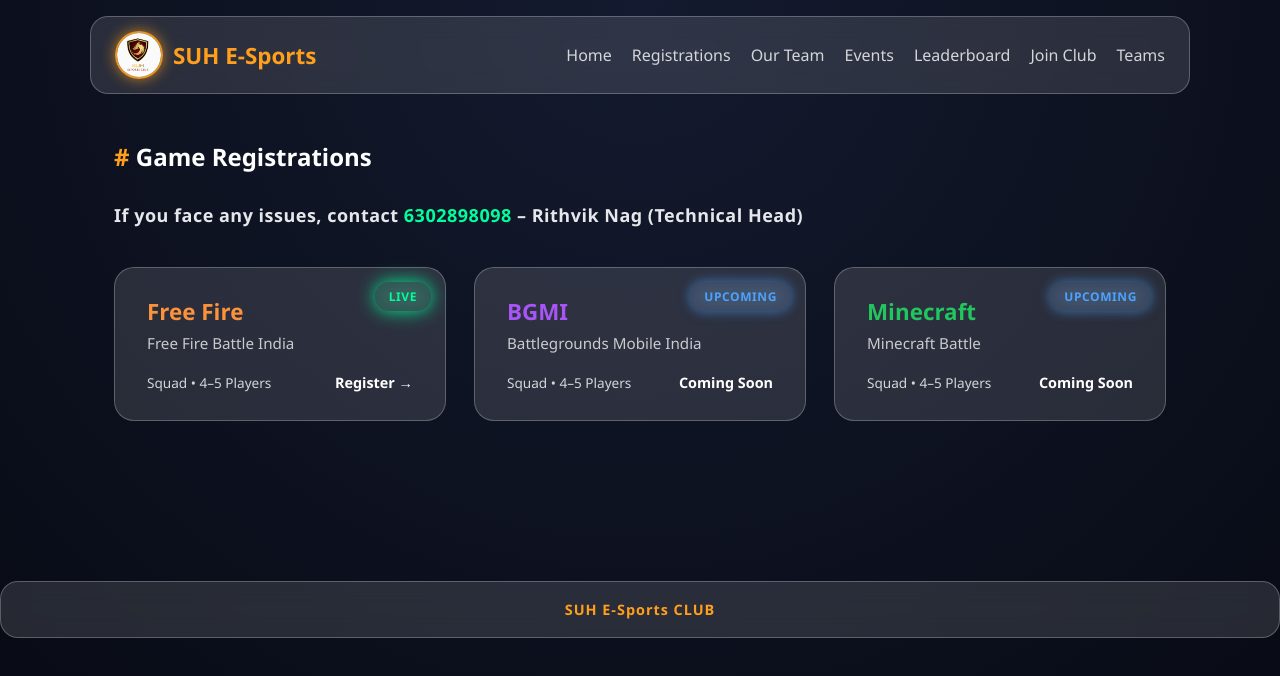
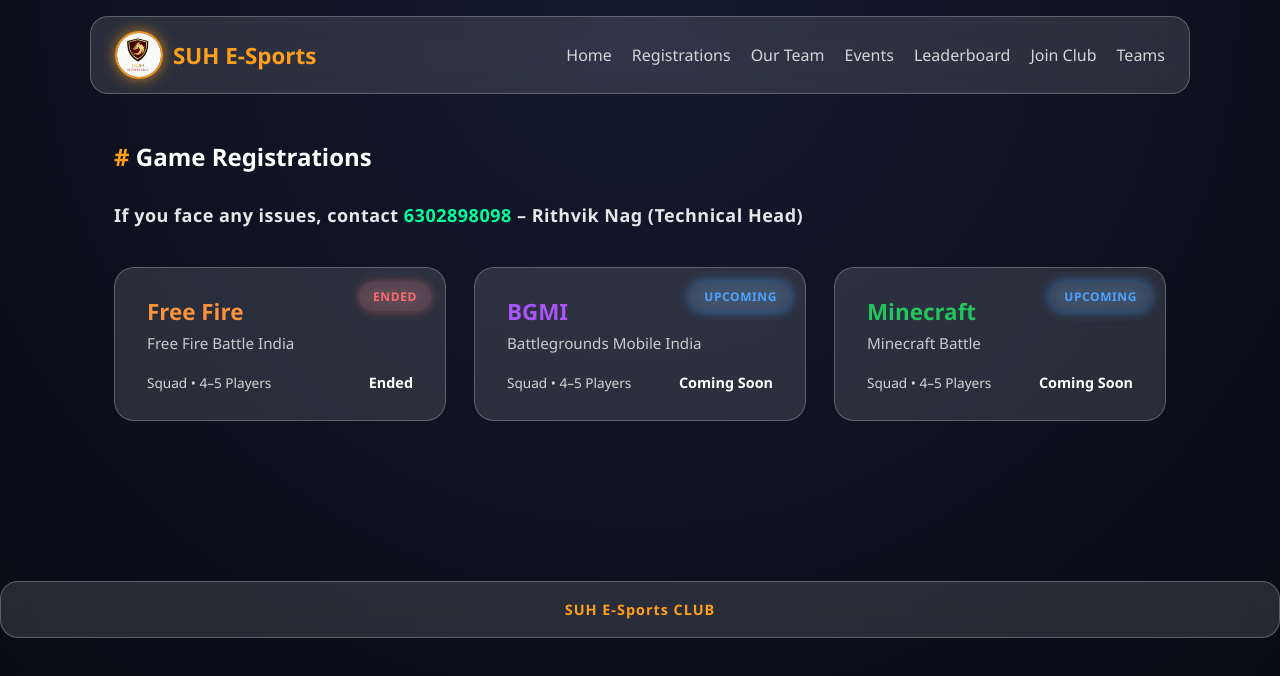
Before and after one commit to suhesports24-tech/suhesportsofficial, a React (Vite) app: page /registrations in a window 1280 px wide. Shown: the top 676 px of the page. Built offline with nearby package versions, Linux system fonts and the light colour scheme.

Commit message:
ff registrations stop

```diff
--- a/src/pages/Registrations.jsx
+++ b/src/pages/Registrations.jsx
@@ -32,7 +32,7 @@ export default function Registrations() {
       name: "Free Fire",
       sub: "Free Fire Battle India",
       players: "Squad • 4–5 Players",
-      status: "LIVE",
+      status: "ENDED",
       theme: "freefire",
     },
     {
```
